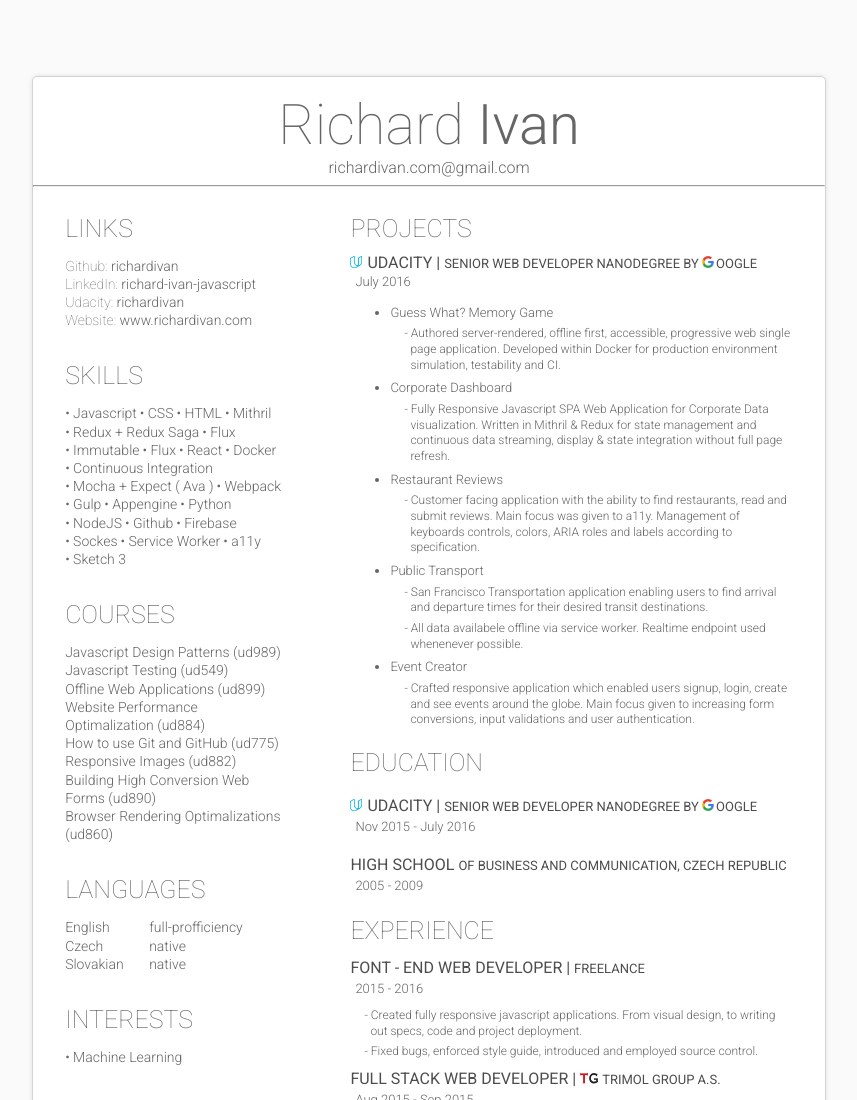
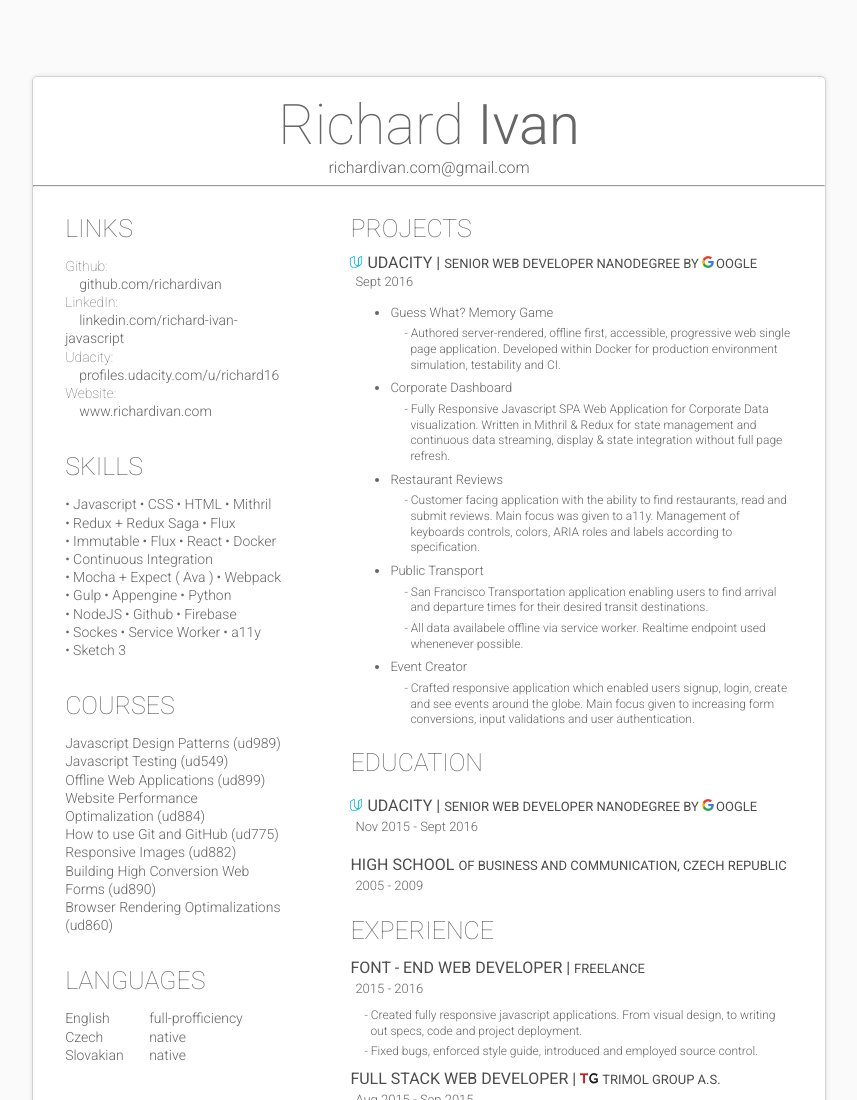
Before and after one commit to RichardIvan/cv, a website: page index.html in a window 1280 px wide. Shown: the top 1100 px of the page, without its empty margins (211-1068 px from the left). Drawn offline with nearby package versions, Linux system fonts and the light colour scheme; files that its build step writes are made by us from their sources; files whose address does not match are found by name.

Commit message:
refactor(links): include full links

```diff
--- a/index.html
+++ b/index.html
@@ -21,10 +21,10 @@
             <section class="links-container">
               <h2>Links</h2>
               <ul>
-                <li>Github: <a href="">RichardIvan</a></li>
-                <li>LinkedIn: <a href="">richard-ivan-javascript</a></li>
-                <li>Udacity: <a href="">RichardIvan</a></li>
-                <li>Website: <a href="#">www.richardivan.com</a></li>
+                <li>Github: <a href="https://github.com/RichardIvan"><br><span>github.com/RichardIvan</span></a></li>
+                <li>LinkedIn: <a href="https://www.linkedin.com/in/richard-ivan-javascript"><br><span>linkedin.com/richard-ivan-javascript</span></a></li>
+                <li>Udacity: <a href="https://profiles.udacity.com/u/richard16"><br><span>profiles.udacity.com/u/richard16</span></a></li>
+                <li>Website: <a href="https://www.richardivan.com"><br><span>www.richardivan.com</span></a></li>
               </ul>
             </section>
             <section class="skills-container">
@@ -102,7 +102,7 @@
             <section class="projects-container">
               <h2>Projects</h2>
               <h3><img width="12px" height="12px" src="./img/udacity-logo-transparent.png" alt="" />Udacity | <span class="second-class">Senior Web Developer Nanodegree by <img width="12px" height="12px" src="./img/google-logo-transparent.png" alt="" />oogle</span></h3>
-              <p>July 2016</p>
+              <p>Sept 2016</p>
               <ul class="list-of-projects">
                 <li>
                   <ul class=single-project>
@@ -142,7 +142,7 @@
               <ul>
                 <li>
                   <h3><img width="12px" height="12px" src="./img/udacity-logo-transparent.png" alt="" />Udacity | <span class="second-class">Senior Web Developer Nanodegree by <img width="12px" height="12px" src="./img/google-logo-transparent.png" alt="" />oogle</span></h3>
-                  <p>Nov 2015 - July 2016</p>
+                  <p>Nov 2015 - Sept 2016</p>
                 </li>
                 <li>
                   <h3>High School  <span class="second-class">of Business and communication, Czech Republic</span></h3>
--- a/sass/main.sass
+++ b/sass/main.sass
@@ -95,6 +95,8 @@ li
     text-decoration: none
     color: lighten(black, 40%)
     text-transform: lowercase
+  span
+    margin-left: 1em
 
 .skills-container
   ul
```
Also changed, not shown: dist/css/main.css, dist/index.html.
